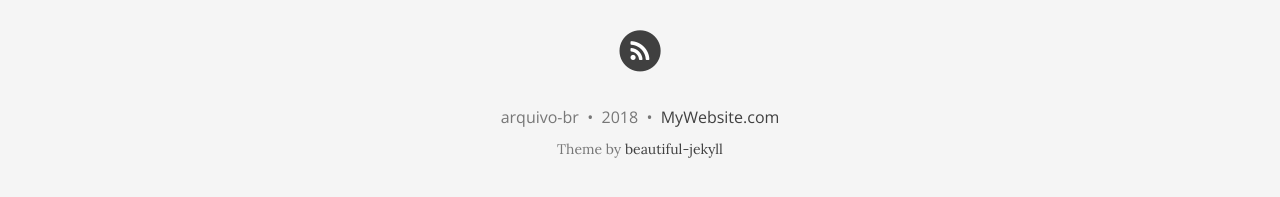
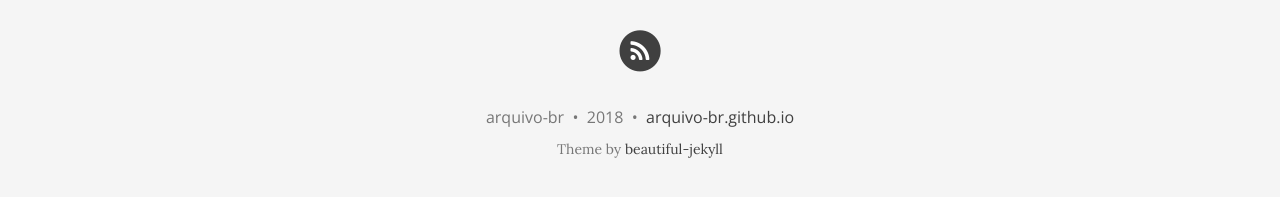
Before and after one commit to arquivo-br/arquivo-br.github.io, a Jekyll site: the page built from index.html, in a window 1280 px wide and 900 px high, scrolled down 1134 px. Shown: the part 690-887 px from the top of the window. Built offline with Jekyll 4.4.1, drawn with Linux system fonts in a browser that asks for light colours; nearby versions of some CDN libraries; the list of posts is cut into pages by our own code.

Commit message:
Edição de link do footer.

```diff
--- a/_config.yml
+++ b/_config.yml
@@ -99,7 +99,7 @@
 
 # How to display the link to the website in the footer
 # Remove this if you don't want a link in the footer
-url-pretty: "MyWebsite.com"  # eg. "deanattali.com/beautiful-jekyll"
+url-pretty: "arquivo-br.github.io"  # eg. "deanattali.com/beautiful-jekyll"
 
 # --- Web Statistics Section --- #
 
```
